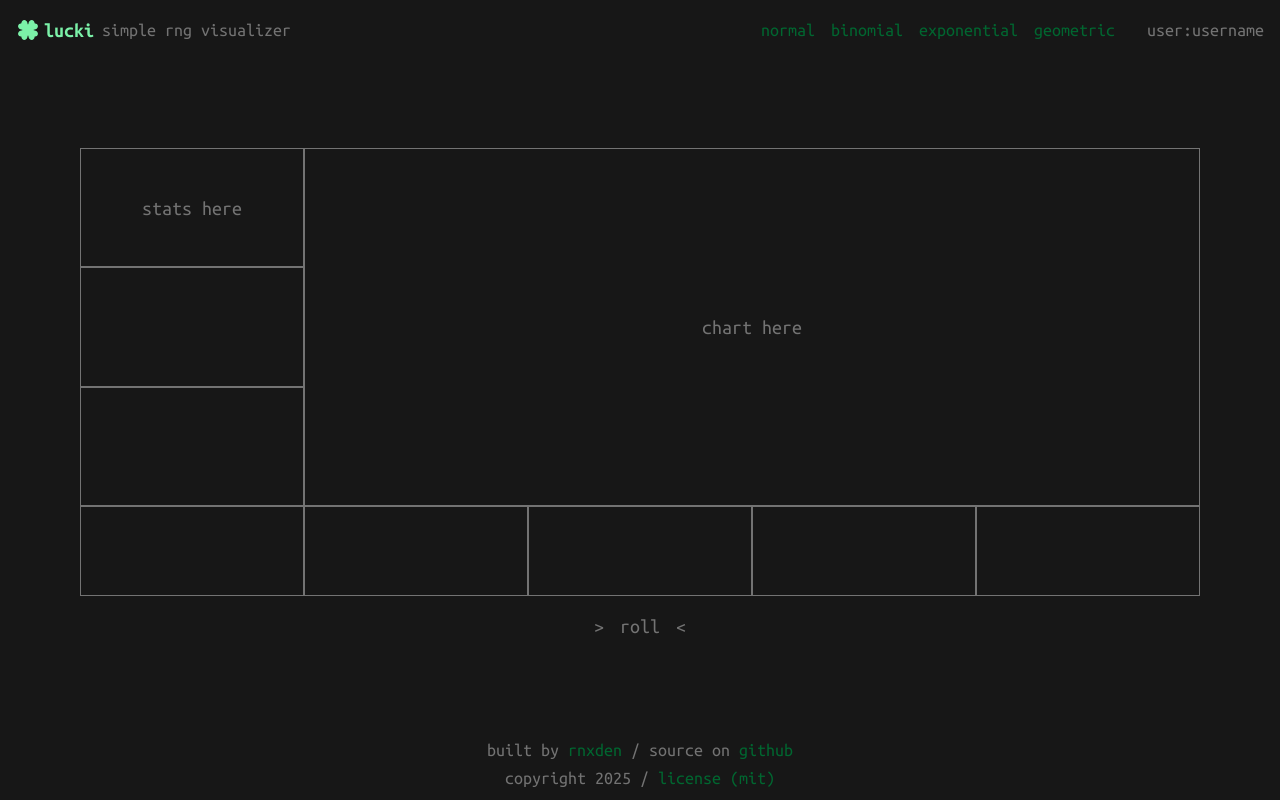
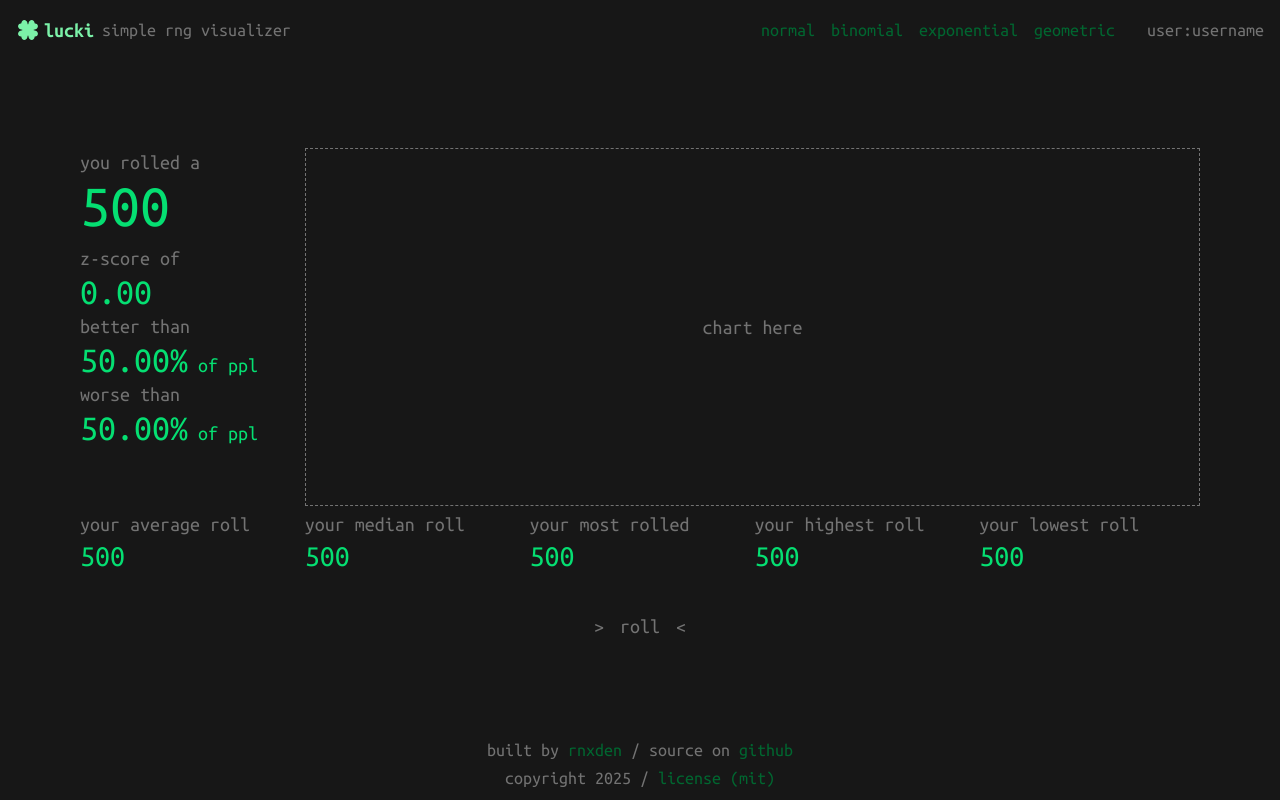
Before and after one commit to rnxden/lucki, a React (Vite) app in the folder frontend/: page / in a window 1280 px wide. Built offline with nearby package versions, Linux system fonts and the light colour scheme.

Commit message:
feat(frontend): design stats ui

```diff
--- a/frontend/src/components/Content.tsx
+++ b/frontend/src/components/Content.tsx
@@ -1,32 +1,65 @@
 export default function Content() {
   return (
     <main className="flex flex-1 flex-col items-center justify-center gap-4 px-6 font-mono lowercase">
-      <div className="grid aspect-[2.5] w-full grid-flow-row-dense grid-cols-15 grid-rows-15 sm:w-148 md:w-180 lg:w-244 xl:w-280">
-        <div className="col-span-12 col-start-4 row-span-12 border border-fore-dark">
-          <div className="flex h-full w-full items-center justify-center">
+      <div className="grid aspect-[2.5] w-full grid-flow-row-dense grid-cols-15 grid-rows-15 gap-1 sm:w-148 md:w-180 lg:w-244 xl:w-280">
+        <div className="col-span-12 col-start-4 row-span-12">
+          <div className="flex h-full w-full items-center justify-center border border-dashed border-fore-dark">
             <p className="text-xl text-fore-dark">Chart here</p>
           </div>
         </div>
 
-        <div className="col-span-3 row-span-4 border border-fore-dark">
-          <div className="flex h-full w-full items-center justify-center">
-            <p className="text-xl text-fore-dark">Stats here</p>
+        <div className="col-span-3 row-span-12">
+          <div className="mb-2">
+            <h3 className="text-xl text-fore-dark">You rolled a</h3>
+            <p className="text-6xl text-accent-light">500</p>
+          </div>
+
+          <div>
+            <h3 className="text-xl text-fore-dark">Z-Score of</h3>
+            <p className="text-4xl text-accent-light">0.00</p>
+          </div>
+
+          <div>
+            <h3 className="text-xl text-fore-dark">Better than</h3>
+            <p className="text-4xl text-accent-light">
+              50.00%
+              <span className="text-xl"> of ppl</span>
+            </p>
+          </div>
+
+          <div>
+            <h3 className="text-xl text-fore-dark">Worse than</h3>
+            <p className="text-4xl text-accent-light">
+              50.00%
+              <span className="text-xl"> of ppl</span>
+            </p>
           </div>
         </div>
 
-        <div className="col-span-3 row-span-4 border border-fore-dark"></div>
+        <div className="col-span-3 row-span-3">
+          <h3 className="text-xl text-fore-dark">Your average roll</h3>
+          <p className="text-3xl text-accent-light">500</p>
+        </div>
 
-        <div className="col-span-3 row-span-4 border border-fore-dark"></div>
+        <div className="col-span-3 row-span-3">
+          <h3 className="text-xl text-fore-dark">Your median roll</h3>
+          <p className="text-3xl text-accent-light">500</p>
+        </div>
 
-        <div className="col-span-3 row-span-3 border border-fore-dark"></div>
+        <div className="col-span-3 row-span-3">
+          <h3 className="text-xl text-fore-dark">Your most rolled</h3>
+          <p className="text-3xl text-accent-light">500</p>
+        </div>
 
-        <div className="col-span-3 row-span-3 border border-fore-dark"></div>
+        <div className="col-span-3 row-span-3">
+          <h3 className="text-xl text-fore-dark">Your highest roll</h3>
+          <p className="text-3xl text-accent-light">500</p>
+        </div>
 
-        <div className="col-span-3 row-span-3 border border-fore-dark"></div>
-
-        <div className="col-span-3 row-span-3 border border-fore-dark"></div>
-
-        <div className="col-span-3 row-span-3 border border-fore-dark"></div>
+        <div className="col-span-3 row-span-3">
+          <h3 className="text-xl text-fore-dark">Your lowest roll</h3>
+          <p className="text-3xl text-accent-light">500</p>
+        </div>
       </div>
 
       <button className="group cursor-pointer text-xl text-fore-dark lowercase hover:text-fore-light">
```
